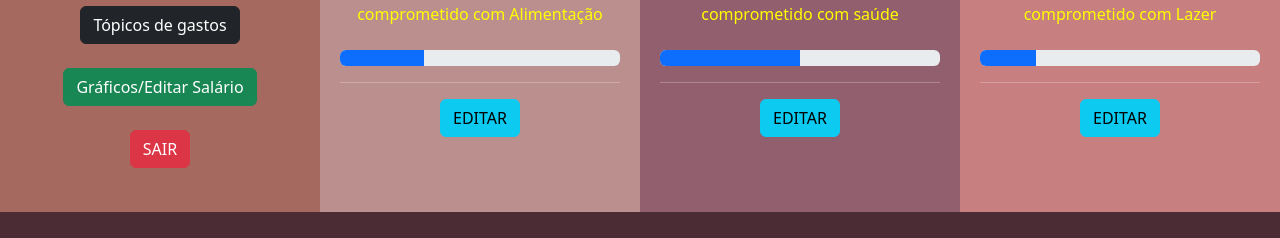
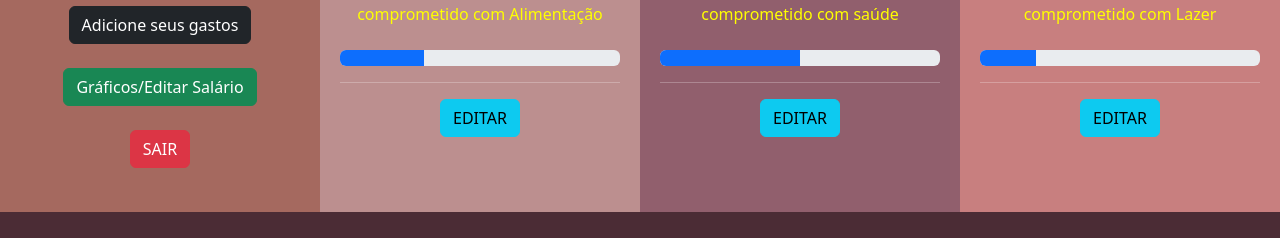
Before and after one commit to scorsato86murilo/portifolio, a Django app: template gestao_salario/templates/gestao_salario_painel.html in a window 1280 px wide. Shown: the part 434-672 px from the top of the page. Run offline with Django 4.2, Linux system fonts and the light colour scheme; the template is opened without the code that fills it, so the values that code supplies are empty.

Commit message:
gestao_salario, modal (adicione seus gastos), front esta feito

```diff
--- a/gestao_salario/templates/gestao_salario_painel.html
+++ b/gestao_salario/templates/gestao_salario_painel.html
@@ -30,7 +30,35 @@
         <label class="titulo"></label>
         <br><br>
         <h6>Salário: {{ultimo_salario}}</h6>
-        <button type="button" class="btn btn-dark">Tópicos de gastos</button><br><br>
+
+        <!-- Button trigger modal -->
+<button type="button" class="btn btn-dark" data-bs-toggle="modal" data-bs-target="#exampleModal">
+  Adicione seus gastos
+</button>
+
+<!-- Modal -->
+<div class="modal fade" id="exampleModal" tabindex="-1" aria-labelledby="exampleModalLabel" aria-hidden="true">
+  <div class="modal-dialog">
+    <div class="modal-content">
+      <div class="modal-header">
+        <h1 class="modal-title fs-5" id="exampleModalLabel">Seus gastos</h1>
+
+        <button  class="btn-close" data-bs-dismiss="modal" aria-label="Close"></button>
+      </div>
+      <div class="modal-body">
+        <font color="blue"> Seus gastos em reais R$ </font><br><br>
+       <input type="number" placeholder="Alimentos"><hr>
+        <input type="number" placeholder="Saúde"><hr>
+        <input type="number" placeholder="Lazer"><hr>
+      </div>
+      <div class="modal-footer">
+        <button type="button" class="btn btn-secondary" data-bs-dismiss="modal">X FECHAR</button>
+        <button type="submit" class="btn btn-primary">- SALVAR</button>
+      </div>
+    </div>
+  </div>
+</div>
+        <br><br>
         <button type="button" class="btn btn-success">Gráficos/Editar Salário</button><br><br>
         <a href="{% url 'logout_view_sair' %}"><button type="button" class="btn btn-danger">SAIR</button></a><br><br>
       </div>
```
